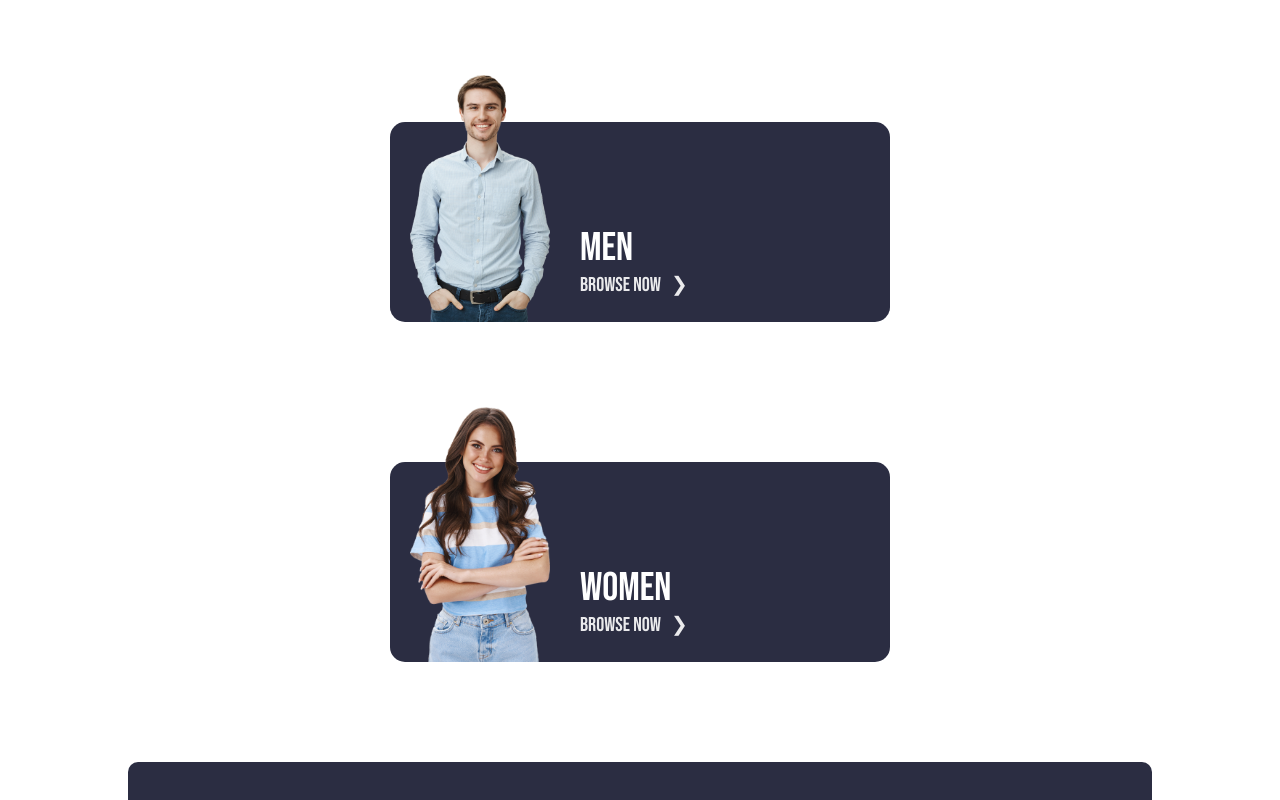
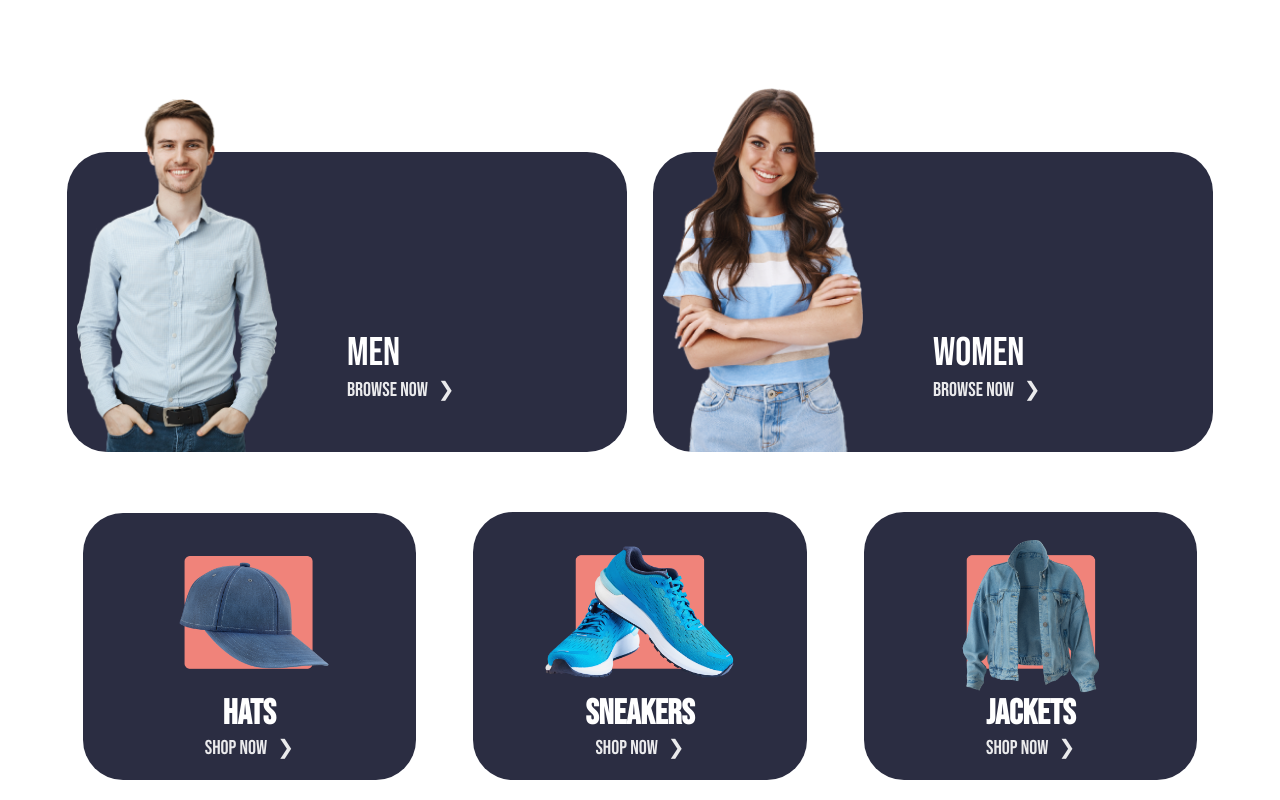
Before and after one commit to Yasser-Shehab/clothing-store, a React (Create React App) app: page / in a window 1280 px wide. Shown: the part 960-1760 px from the top of the page. Built offline with nearby package versions, Linux system fonts and the light colour scheme; the HTML template or start-up script is replaced by a standard one.

Commit message:
Tablet & Desktop views

```diff
--- a/src/components/Categories/style/Categories.style.css
+++ b/src/components/Categories/style/Categories.style.css
@@ -2,19 +2,26 @@
 .Categories-container {
   display: -ms-grid;
   display: grid;
+  -ms-grid-columns: (1fr)[6];
+      grid-template-columns: repeat(6, 1fr);
+  -ms-grid-rows: auto;
+      grid-template-rows: auto;
   gap: 4rem;
   justify-items: center;
+  width: 90vw;
+  margin: 0 auto;
   margin-top: 12rem;
 }
 
 .category-gender {
+  grid-column: span 6;
   display: -webkit-box;
   display: -ms-flexbox;
   display: flex;
   -webkit-box-align: end;
       -ms-flex-align: end;
           align-items: flex-end;
-  padding: 0 2rem;
+  padding: 0 1rem;
   border-radius: 1.5rem;
   background-color: #2b2d42;
   color: #fff;
@@ -24,11 +31,11 @@
 }
 
 .category-gender:nth-child(1) {
-  margin-bottom: 10rem;
+  margin-bottom: 5rem;
 }
 
 .category-gender .category__title {
-  margin-left: 3rem;
+  margin-left: 2rem;
   margin-bottom: 2.5rem;
 }
 
@@ -48,11 +55,11 @@
 }
 
 .category-gender .category__image {
-  width: 140px;
+  width: 130px;
 }
 
 .category-item {
-  margin-top: 6rem;
+  grid-column: span 6;
   display: -webkit-box;
   display: -ms-flexbox;
   display: flex;
@@ -65,12 +72,12 @@
           align-items: center;
   border-radius: 1rem;
   width: 80%;
-  min-width: 200px;
+  max-width: 300px;
   background-color: #2b2d42;
 }
 
 .category-item .category__image {
-  width: 270px;
+  width: 200px;
 }
 
 .category-item .category__title {
@@ -85,16 +92,16 @@
       -ms-flex-align: center;
           align-items: center;
   color: #fff;
-  margin-top: -4rem;
+  margin-top: -2rem;
   padding-bottom: 2rem;
 }
 
 .category-item .category__title h1 {
-  font-size: 5rem;
+  font-size: 3.5rem;
 }
 
 .category-item .category__title p {
-  font-size: 3rem;
+  font-size: 2rem;
   opacity: 0.9;
 }
 
@@ -102,4 +109,55 @@
   content: "❯";
   margin-left: 1rem;
 }
+
+@media only screen and (min-width: 768px) {
+  .Categories-container {
+    -ms-grid-rows: auto;
+        grid-template-rows: auto;
+    -webkit-box-align: center;
+        -ms-flex-align: center;
+            align-items: center;
+    gap: 2rem;
+  }
+  .category-gender {
+    grid-column: span 3;
+    width: 100%;
+    max-width: 600px;
+  }
+  .category-gender:first-child {
+    margin-bottom: 0;
+  }
+  .category-item {
+    margin-top: 0;
+    width: 95%;
+    grid-column: span 2;
+  }
+}
+
+@media only screen and (min-width: 1024px) {
+  .Categories-container {
+    width: 90%;
+    max-width: 1200px;
+    margin-top: 15rem;
+    row-gap: 6rem;
+  }
+  .category-gender {
+    max-width: 560px;
+    min-width: none;
+    height: 300px;
+    border-radius: 4rem;
+  }
+  .category-gender .category__title {
+    margin-left: 7rem;
+    margin-bottom: 5rem;
+  }
+  .category-gender .category__image {
+    width: 200px;
+  }
+  .category-item {
+    width: 90%;
+    max-width: 350px;
+    border-radius: 4rem;
+  }
+}
 /*# sourceMappingURL=Categories.style.css.map */
--- a/src/components/Categories/style/Categories.style.scss
+++ b/src/components/Categories/style/Categories.style.scss
@@ -169,14 +169,19 @@ $primary: #2b2d42;
 //!Mobile
 .Categories-container {
   display: grid;
+  grid-template-columns: repeat(6, 1fr);
+  grid-template-rows: auto;
   gap: 4rem;
   justify-items: center;
+  width: 90vw;
+  margin: 0 auto;
   margin-top: 12rem;
 }
 .category-gender {
+  grid-column: span 6;
   display: flex;
   align-items: flex-end;
-  padding: 0 2rem;
+  padding: 0 1rem;
   border-radius: 1.5rem;
   background-color: $primary;
   color: #fff;
@@ -184,10 +189,10 @@ $primary: #2b2d42;
   max-width: 500px;
   height: 20rem;
   &:nth-child(1) {
-    margin-bottom: 10rem;
+    margin-bottom: 5rem;
   }
   .category__title {
-    margin-left: 3rem;
+    margin-left: 2rem;
     margin-bottom: 2.5rem;
     h1 {
       font-size: 4rem;
@@ -203,34 +208,35 @@ $primary: #2b2d42;
     }
   }
   .category__image {
-    width: 140px;
+    width: 130px;
   }
 }
 
 .category-item {
-  margin-top: 6rem;
+  grid-column: span 6;
   display: flex;
   flex-direction: column;
   align-items: center;
   border-radius: 1rem;
   width: 80%;
-  min-width: 200px;
+  max-width: 300px;
+
   background-color: $primary;
   .category__image {
-    width: 270px;
+    width: 200px;
   }
   .category__title {
     display: flex;
     flex-direction: column;
     align-items: center;
     color: #fff;
-    margin-top: -4rem;
+    margin-top: -2rem;
     padding-bottom: 2rem;
     h1 {
-      font-size: 5rem;
+      font-size: 3.5rem;
     }
     p {
-      font-size: 3rem;
+      font-size: 2rem;
       opacity: 0.9;
       &::after {
         content: "❯";
@@ -239,3 +245,53 @@ $primary: #2b2d42;
     }
   }
 }
+
+//!Tablet
+@media only screen and(min-width:768px) {
+  .Categories-container {
+    grid-template-rows: auto;
+    align-items: center;
+    gap: 2rem;
+  }
+
+  .category-gender {
+    grid-column: span 3;
+    width: 100%;
+    max-width: 600px;
+    &:first-child {
+      margin-bottom: 0;
+    }
+  }
+  .category-item {
+    margin-top: 0;
+    width: 95%;
+    grid-column: span 2;
+  }
+}
+//!Desktop
+@media only screen and(min-width:1024px) {
+  .Categories-container {
+    width: 90%;
+    max-width: 1200px;
+    margin-top: 15rem;
+    row-gap: 6rem;
+  }
+  .category-gender {
+    max-width: 560px;
+    min-width: none;
+    height: 300px;
+    border-radius: 4rem;
+    .category__title {
+      margin-left: 7rem;
+      margin-bottom: 5rem;
+    }
+    .category__image {
+      width: 200px;
+    }
+  }
+  .category-item {
+    width: 90%;
+    max-width: 350px;
+    border-radius: 4rem;
+  }
+}
```
Also changed, not shown: 1 other file (tests, documents, lock files or other folders).
